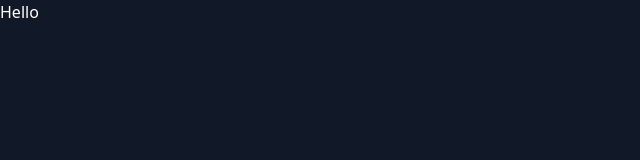
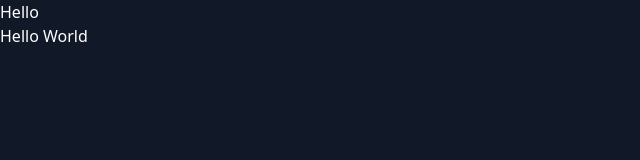
Before and after one commit to itarek99/react_typescript, a React (Vite) app: page / in a window 1280 px wide. Shown: the top 160 px of the page, without its empty margins (0-640 px from the left). Built offline with nearby package versions, Linux system fonts and the light colour scheme.

Commit message:
polymorphic components

```diff
--- a/src/App.tsx
+++ b/src/App.tsx
@@ -1,9 +1,11 @@
 import UserContextProvider from "./components/context/UserContext";
+import Text from "./components/polymorphic/Text";
 
 const App = () => {
   return (
     <UserContextProvider>
       <div>Hello</div>
+      <Text as="h1" children="Hello World" />
     </UserContextProvider>
   );
 };
--- /dev/null
+++ b/src/components/polymorphic/Text.tsx
@@ -0,0 +1,15 @@
+type TextOwnProps<E extends React.ElementType> = {
+  size?: "sm" | "md" | "lg";
+  color?: "primary" | "secondary";
+  children: React.ReactNode;
+  as?: E;
+};
+
+type TextProps<E extends React.ElementType> = TextOwnProps<E> & Omit<React.ComponentProps<E>, keyof TextOwnProps<E>>;
+
+const Text = <E extends React.ElementType = "div">({ size, color, children, as }: TextProps<E>) => {
+  const Component = as || "div";
+  return <Component className={`text-${size}-${color}`}>{children}</Component>;
+};
+
+export default Text;
```
